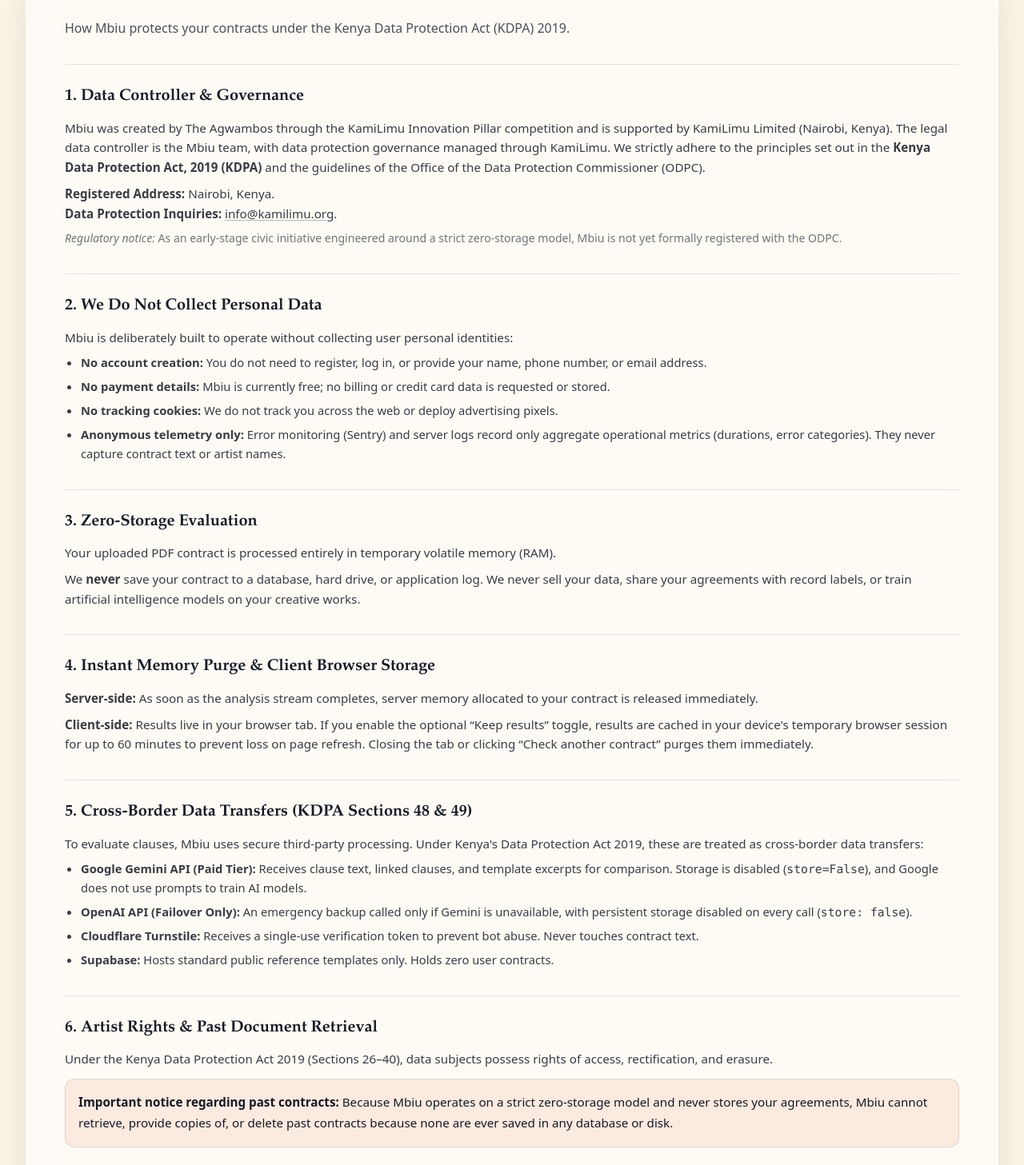
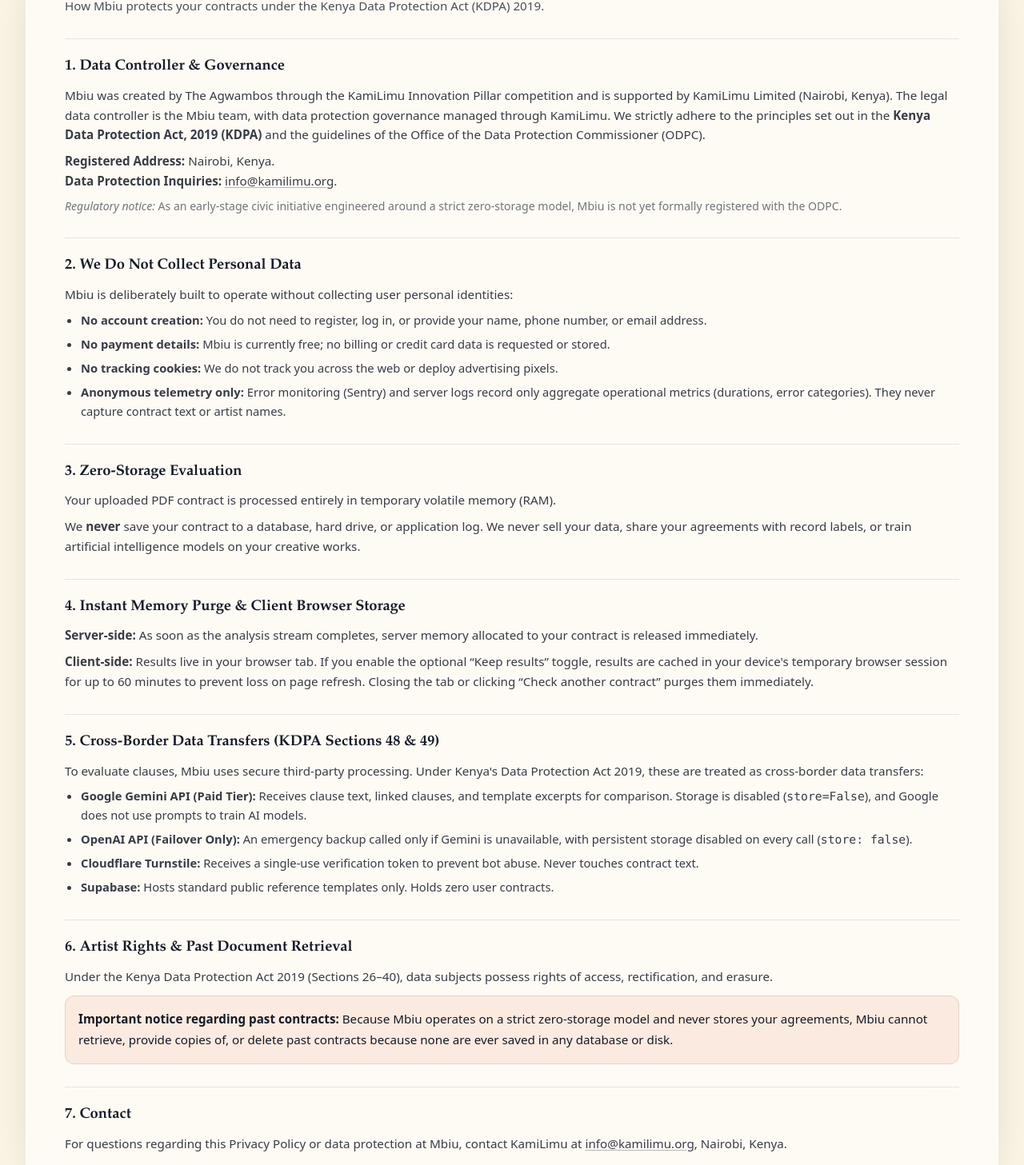
Before and after one commit to mutuiris/mbiu, a Next.js app in the folder frontend/: page /privacy in a window 1280 px wide. Shown: the part 293-1750 px from the top of the page at 80% size. Built offline with nearby package versions, Linux system fonts and the light colour scheme.

Commit message:
style(privacy): scale down oversized page title and section headers

```diff
--- a/frontend/src/app/privacy/page.tsx
+++ b/frontend/src/app/privacy/page.tsx
@@ -31,21 +31,21 @@ export default function PrivacyPage() {
 
         {/* Full-width Card Body spanning from left edge to right edge */}
         <div className="w-full rounded-[28px] border border-white/70 bg-white/60 p-6 shadow-[0_30px_80px_-56px_rgba(22,26,38,0.6)] backdrop-blur-2xl dark:border-white/10 dark:bg-white/[0.06] sm:p-10 md:p-12">
-          <h1 className="font-serif text-[2.2rem] font-semibold tracking-[-0.03em] text-mbiu-ink dark:text-[#F6F2E9] sm:text-[2.8rem]">
+          <h1 className="font-serif text-[1.5rem] font-semibold tracking-[-0.025em] text-mbiu-ink dark:text-[#F6F2E9] sm:text-[1.85rem]">
             Privacy Policy
           </h1>
 
-          <p className="mt-3 text-[1rem] leading-relaxed text-mbiu-ink-muted dark:text-[#c2c9cd]">
+          <p className="mt-2 text-[0.95rem] leading-relaxed text-mbiu-ink-muted dark:text-[#c2c9cd]">
             How Mbiu protects your contracts under the Kenya Data Protection Act (KDPA) 2019.
           </p>
 
-          <div className="mt-8 space-y-8 text-[0.95rem] leading-relaxed text-mbiu-ink/85 dark:text-[#d2d9de]">
+          <div className="mt-7 space-y-7 text-[0.95rem] leading-relaxed text-mbiu-ink/85 dark:text-[#d2d9de]">
             {/* Section 1 */}
-            <section className="border-t border-mbiu-ink/10 pt-6 dark:border-white/10">
-              <h2 className="font-serif text-[1.25rem] font-semibold text-mbiu-ink dark:text-[#F6F2E9]">
+            <section className="border-t border-mbiu-ink/10 pt-5 dark:border-white/10">
+              <h2 className="font-serif text-[1.08rem] font-semibold text-mbiu-ink dark:text-[#F6F2E9] sm:text-[1.15rem]">
                 1. Data Controller &amp; Governance
               </h2>
-              <p className="mt-2.5">
+              <p className="mt-2">
                 Mbiu was created by The Agwambos through the KamiLimu Innovation Pillar competition and
                 is supported by KamiLimu Limited (Nairobi, Kenya). The legal data controller is the
                 Mbiu team, with data protection governance managed through KamiLimu. We strictly adhere
@@ -72,11 +72,11 @@ export default function PrivacyPage() {
             </section>
 
             {/* Section 2 */}
-            <section className="border-t border-mbiu-ink/10 pt-6 dark:border-white/10">
-              <h2 className="font-serif text-[1.25rem] font-semibold text-mbiu-ink dark:text-[#F6F2E9]">
+            <section className="border-t border-mbiu-ink/10 pt-5 dark:border-white/10">
+              <h2 className="font-serif text-[1.08rem] font-semibold text-mbiu-ink dark:text-[#F6F2E9] sm:text-[1.15rem]">
                 2. We Do Not Collect Personal Data
               </h2>
-              <p className="mt-2.5">
+              <p className="mt-2">
                 Mbiu is deliberately built to operate without collecting user personal identities:
               </p>
               <ul className="mt-2 list-disc space-y-1.5 pl-5 text-[0.92rem]">
@@ -101,11 +101,11 @@ export default function PrivacyPage() {
             </section>
 
             {/* Section 3 */}
-            <section className="border-t border-mbiu-ink/10 pt-6 dark:border-white/10">
-              <h2 className="font-serif text-[1.25rem] font-semibold text-mbiu-ink dark:text-[#F6F2E9]">
+            <section className="border-t border-mbiu-ink/10 pt-5 dark:border-white/10">
+              <h2 className="font-serif text-[1.08rem] font-semibold text-mbiu-ink dark:text-[#F6F2E9] sm:text-[1.15rem]">
                 3. Zero-Storage Evaluation
               </h2>
-              <p className="mt-2.5">
+              <p className="mt-2">
                 Your uploaded PDF contract is processed entirely in temporary volatile memory (RAM).
               </p>
               <p className="mt-2">
@@ -116,11 +116,11 @@ export default function PrivacyPage() {
             </section>
 
             {/* Section 4 */}
-            <section className="border-t border-mbiu-ink/10 pt-6 dark:border-white/10">
-              <h2 className="font-serif text-[1.25rem] font-semibold text-mbiu-ink dark:text-[#F6F2E9]">
+            <section className="border-t border-mbiu-ink/10 pt-5 dark:border-white/10">
+              <h2 className="font-serif text-[1.08rem] font-semibold text-mbiu-ink dark:text-[#F6F2E9] sm:text-[1.15rem]">
                 4. Instant Memory Purge &amp; Client Browser Storage
               </h2>
-              <p className="mt-2.5">
+              <p className="mt-2">
                 <strong>Server-side:</strong> As soon as the analysis stream completes, server memory
                 allocated to your contract is released immediately.
               </p>
@@ -133,11 +133,11 @@ export default function PrivacyPage() {
             </section>
 
             {/* Section 5 */}
-            <section className="border-t border-mbiu-ink/10 pt-6 dark:border-white/10">
-              <h2 className="font-serif text-[1.25rem] font-semibold text-mbiu-ink dark:text-[#F6F2E9]">
+            <section className="border-t border-mbiu-ink/10 pt-5 dark:border-white/10">
+              <h2 className="font-serif text-[1.08rem] font-semibold text-mbiu-ink dark:text-[#F6F2E9] sm:text-[1.15rem]">
                 5. Cross-Border Data Transfers (KDPA Sections 48 &amp; 49)
               </h2>
-              <p className="mt-2.5">
+              <p className="mt-2">
                 To evaluate clauses, Mbiu uses secure third-party processing. Under Kenya&apos;s Data
                 Protection Act 2019, these are treated as cross-border data transfers:
               </p>
@@ -164,11 +164,11 @@ export default function PrivacyPage() {
             </section>
 
             {/* Section 6 */}
-            <section className="border-t border-mbiu-ink/10 pt-6 dark:border-white/10">
-              <h2 className="font-serif text-[1.25rem] font-semibold text-mbiu-ink dark:text-[#F6F2E9]">
+            <section className="border-t border-mbiu-ink/10 pt-5 dark:border-white/10">
+              <h2 className="font-serif text-[1.08rem] font-semibold text-mbiu-ink dark:text-[#F6F2E9] sm:text-[1.15rem]">
                 6. Artist Rights &amp; Past Document Retrieval
               </h2>
-              <p className="mt-2.5">
+              <p className="mt-2">
                 Under the Kenya Data Protection Act 2019 (Sections 26–40), data subjects possess rights
                 of access, rectification, and erasure.
               </p>
@@ -181,11 +181,11 @@ export default function PrivacyPage() {
             </section>
 
             {/* Section 7 */}
-            <section className="border-t border-mbiu-ink/10 pt-6 dark:border-white/10">
-              <h2 className="font-serif text-[1.25rem] font-semibold text-mbiu-ink dark:text-[#F6F2E9]">
+            <section className="border-t border-mbiu-ink/10 pt-5 dark:border-white/10">
+              <h2 className="font-serif text-[1.08rem] font-semibold text-mbiu-ink dark:text-[#F6F2E9] sm:text-[1.15rem]">
                 7. Contact
               </h2>
-              <p className="mt-2.5">
+              <p className="mt-2">
                 For questions regarding this Privacy Policy or data protection at Mbiu, contact
                 KamiLimu at{" "}
                 <a
```
